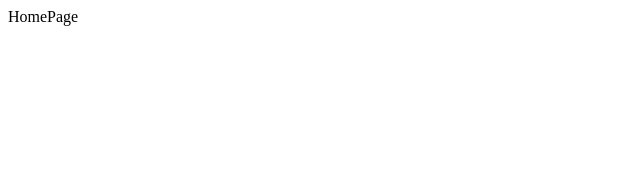
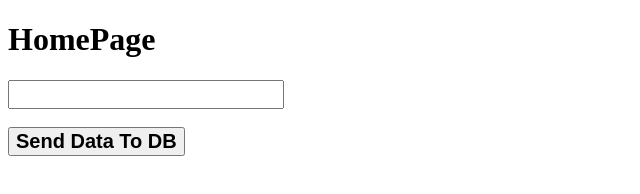
Before and after one commit to MersalHussin/Node-Level1, a website: page views/home.html in a window 1280 px wide. Shown: the whole page, without its empty margins (0-640 px from the left). Drawn offline with Linux system fonts and the light colour scheme.

Commit message:
Lesson 2

```diff
--- a/package.json
+++ b/package.json
@@ -10,6 +10,9 @@
   "author": "",
   "license": "ISC",
   "dependencies": {
-    "express": "^4.19.2"
+    "express": "^4.19.2",
+    "mongodb": "^6.8.0",
+    "mongoose": "^8.4.4",
+    "nodemon": "^3.1.4"
   }
 }
--- a/views/home.html
+++ b/views/home.html
@@ -4,8 +4,20 @@
   <meta charset="UTF-8">
   <meta name="viewport" content="width=device-width, initial-scale=1.0">
   <title>Hello Page</title>
+  <style>
+    input,button{
+      font-size: 20px;
+      font-weight: bold;
+    }
+  </style>
 </head>
 <body>
-  HomePage
+  <h1>
+    HomePage
+  </h1>
+  <input type="text">
+  <br>
+  <br>
+  <button>Send Data To DB</button>
 </body>
 </html>
```
Also changed, not shown: app.js (+9 -1 lines), 1 other file.
